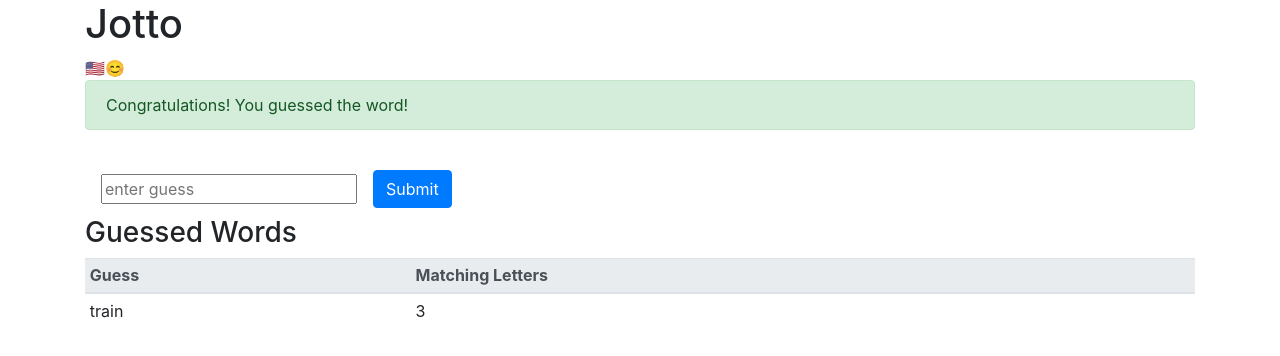
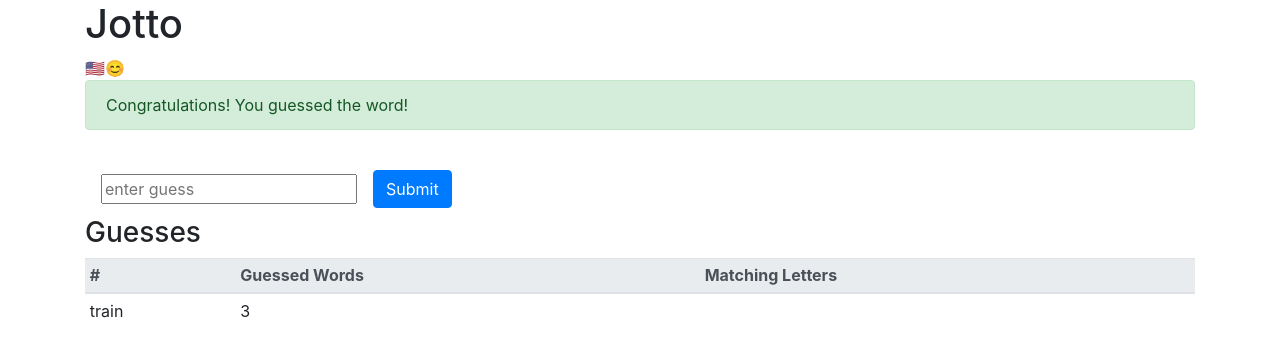
Before and after one commit to anatulea/Jotto-testing-app, a React (Create React App) app: page / in a window 1280 px wide. Shown: the top 356 px of the page. Built offline with nearby package versions, Linux system fonts and the light colour scheme.

Commit message:
Mocked useContext to test the GuessedWords component

```diff
--- a/src/GuessedWords.js
+++ b/src/GuessedWords.js
@@ -1,11 +1,16 @@
 import React from "react";
 import PropTypes from "prop-types";
+import languageContext from './contexts/languageContext';
+import stringsModule from './helpers/strings';
 
 function GuessedWords(props) {
   let contents;
+  const language = React.useContext(languageContext);
   if (props.guessedWords.length === 0) {
     contents = (
-      <span data-test="guesse-instructions">Try to guess the secret word!</span>
+      <span data-test="guess-instructions">
+         {stringsModule.getStringByLanguage(language, 'guessPrompt')}
+         </span>
     );
   } else {
     const guessedWordsRow = props.guessedWords.map((word, index) => (
@@ -16,12 +21,13 @@ function GuessedWords(props) {
     ));
     contents = (
       <div data-test="guessed-words">
-        <h3>Guessed Words</h3>
+        <h3>{stringsModule.getStringByLanguage(language, 'guessedWords')}</h3>
         <table className="table table-sm">
-          <thead className="thead thead-light">
+        <thead className="thead-light">
             <tr>
-              <th>Guess</th>
-              <th>Matching Letters</th>
+              <th>{stringsModule.getStringByLanguage(language, 'numberColumnHeader')}</th>
+              <th>{stringsModule.getStringByLanguage(language, 'guessColumnHeader')}</th>
+              <th>{stringsModule.getStringByLanguage(language, 'matchingLettersColumnHeader')}</th>
             </tr>
           </thead>
           <tbody>{guessedWordsRow}</tbody>
```
Also changed, not shown: 1 other file (tests, documents, lock files or other folders).
